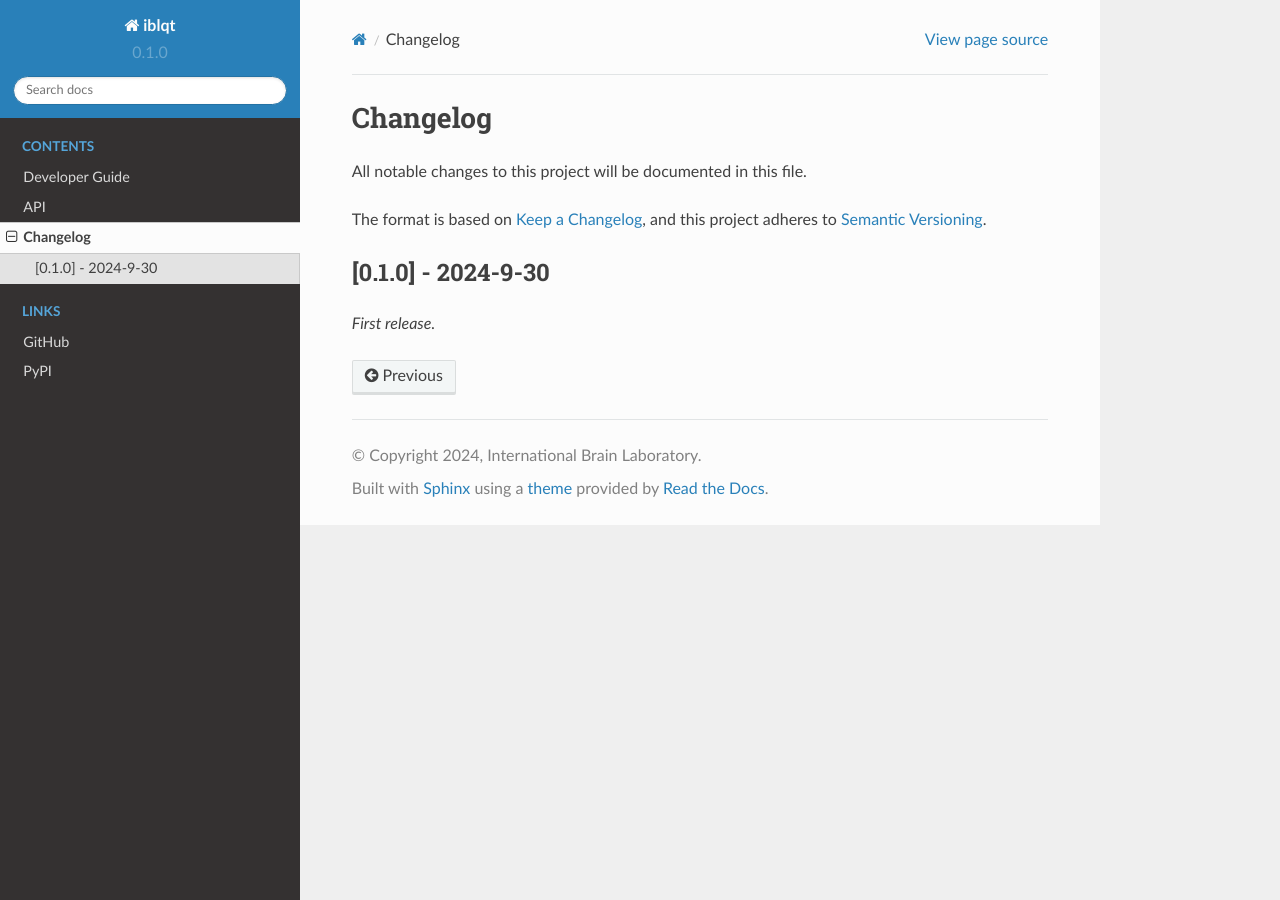
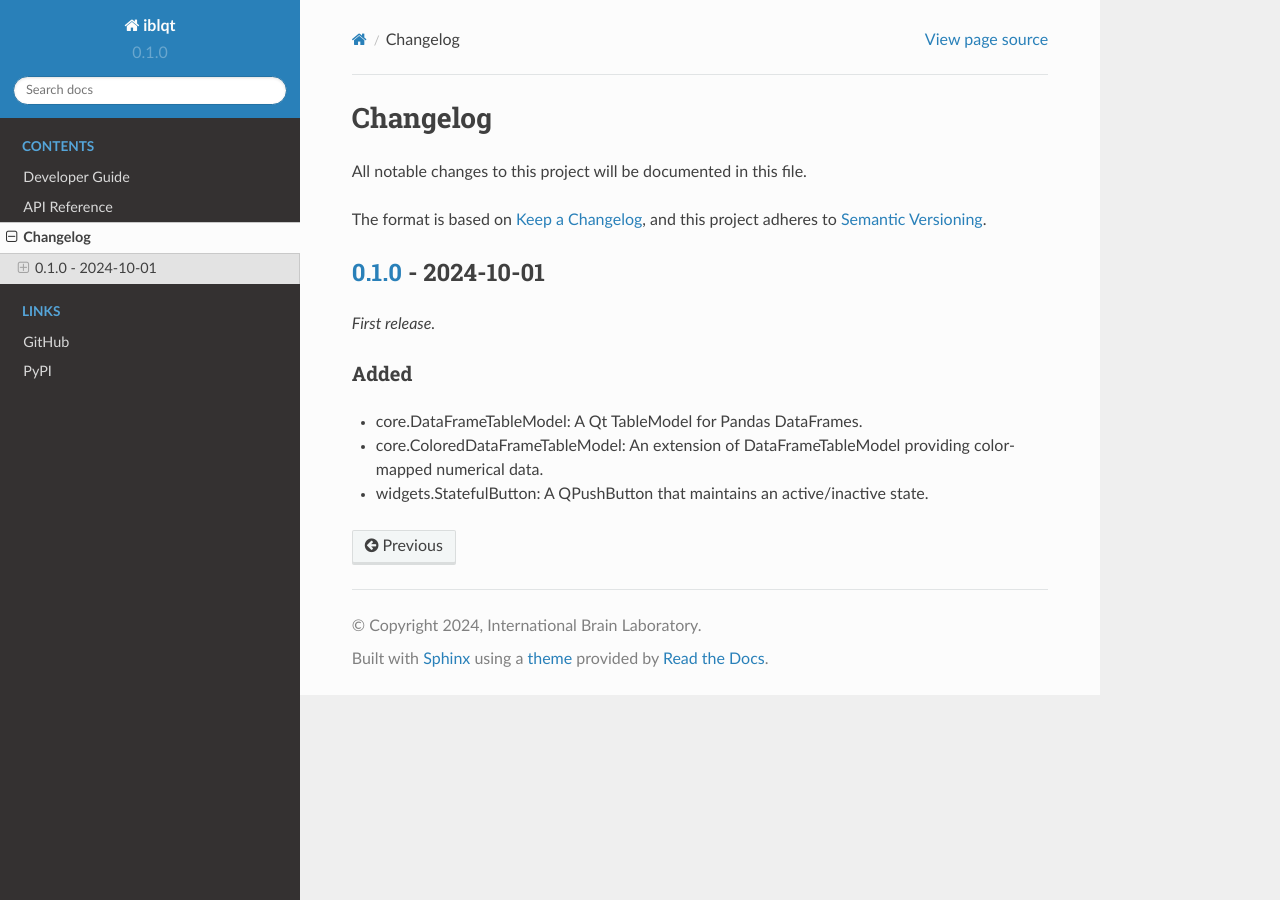
Before and after one commit to int-brain-lab/iblqt, a Sphinx documentation site: the page built from docs/source/changelog.rst, in a window 1280 px wide. Built offline with Sphinx 7.4.7 and the Read the Docs theme 2.0.0, drawn with Linux system fonts in a browser that asks for light colours.

```diff
--- a/CHANGELOG.md
+++ b/CHANGELOG.md
@@ -7,6 +7,14 @@ The format is based on [Keep a Changelog](https://keepachangelog.com/en/1.1.0/),
 and this project adheres to [Semantic Versioning](https://semver.org/spec/v2.0.0.html).
 
 
-## [0.1.0] - 2024-9-30
+## [0.1.0] - 2024-10-01
 
 _First release._
+
+### Added
+
+- core.DataFrameTableModel: A Qt TableModel for Pandas DataFrames.
+- core.ColoredDataFrameTableModel: An extension of DataFrameTableModel providing color-mapped numerical data.
+- widgets.StatefulButton: A QPushButton that maintains an active/inactive state.
+
+[0.1.0]: https://github.com/int-brain-lab/iblqt/releases/tag/v0.1.0
--- a/docs/source/_templates/custom-class-template.rst
+++ b/docs/source/_templates/custom-class-template.rst
@@ -1,11 +1,6 @@
 {{ fullname | escape | underline}}
 
 .. currentmodule:: {{ module }}
-
-.. inheritance-diagram:: {{ objname }}
-   :parts: 1
-
-|
 
 .. autoclass:: {{ objname }}
    :members:
--- a/docs/source/api.rst
+++ b/docs/source/api.rst
@@ -1,5 +1,5 @@
-API
-===
+API Reference
+=============
 
 .. autosummary::
    :toctree: api
--- a/docs/source/conf.py
+++ b/docs/source/conf.py
@@ -24,7 +24,6 @@ extensions = [
     'sphinx.ext.napoleon',
     'sphinx.ext.autodoc',
     'sphinx.ext.autosummary',
-    'sphinx.ext.inheritance_diagram',
     'sphinx.ext.viewcode',
     'sphinx_qt_documentation',
     'myst_parser',
--- a/iblqt/__init__.py
+++ b/iblqt/__init__.py
@@ -1,3 +1,3 @@
-"""A collection of extensions and enhancements to the Qt framework."""
+"""A collection of extensions to the Qt framework."""
 
 __version__ = '0.1.0'
```
Also changed, not shown: README.md (+8 -0 lines), pyproject.toml (+14 -2 lines), 1 other file.
